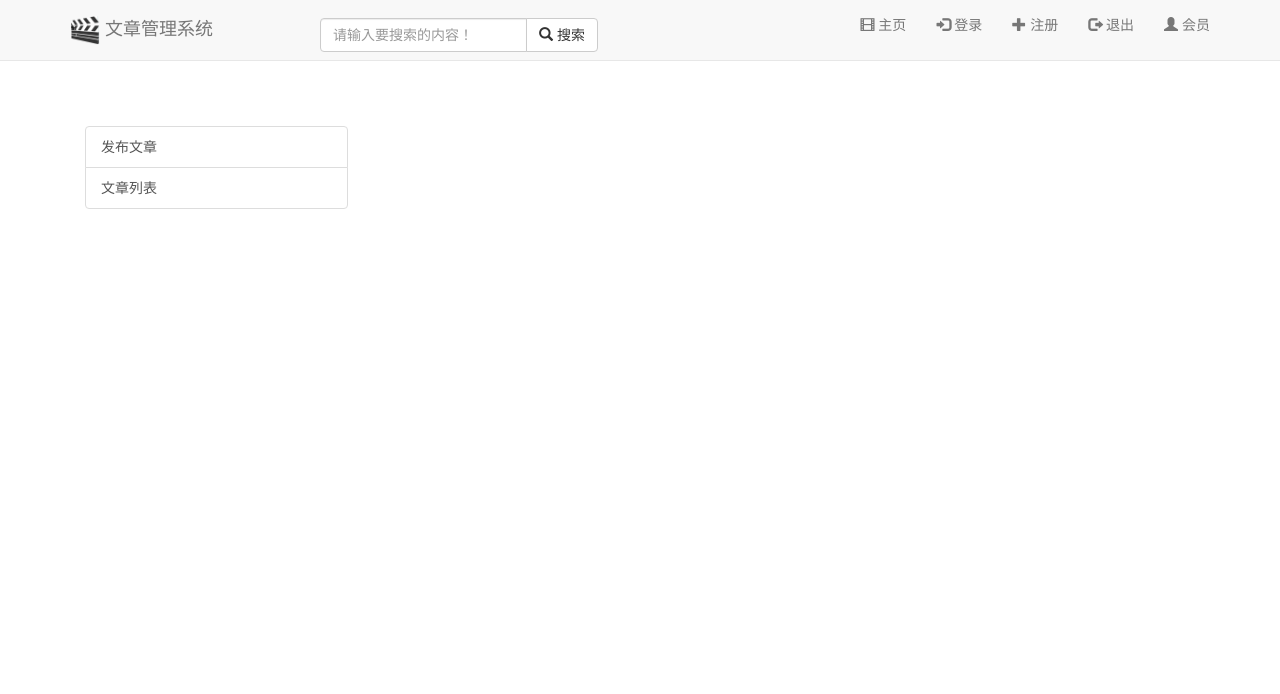
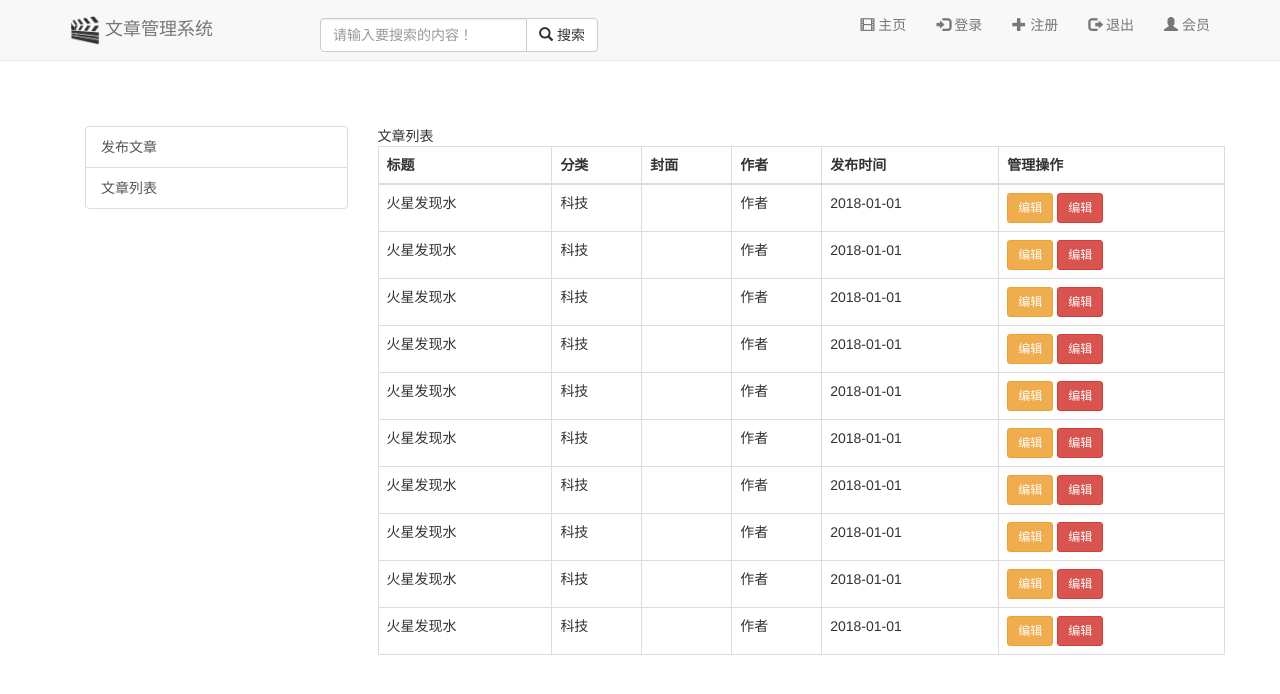
Before and after one commit to fangxian/flask_exercise, a Flask app: template mov/app/templates/home/art_list.html in a window 1280 px wide. Shown: the top 694 px of the page. Run offline with Flask 2, Linux system fonts and the light colour scheme; the template is opened without the code that fills it, so the values that code supplies are empty; some libraries are stand-ins or nearby versions.

Commit message:
article list

```diff
--- a/mov/app/templates/home/art_list.html
+++ b/mov/app/templates/home/art_list.html
@@ -8,7 +8,42 @@
                 <a href="/art/list" class="list-group-item list-group-item-action">文章列表</a>
             </div>
         </div>
-        <div class="col-md-9"></div>
+        <div class="col-md-9">
+            <div class="card">
+                <div class="card-header">文章列表</div>
+                <div class="card-body">
+                    <table class="table table-bordered">
+                        <thead>
+                        <tr>
+                            <th>标题</th>
+                            <th>分类</th>
+                            <th>封面</th>
+                            <th>作者</th>
+                            <th>发布时间</th>
+                            <th>管理操作</th>
+
+                        </tr>
+                        </thead>
+                        {% for v in range(1,11) %}
+                        <tr>
+                            <td>火星发现水</td>
+                            <td>科技</td>
+                            <td>
+                                <img data-src="holder.min.js/75*40">
+                            </td>
+                            <td>作者</td>
+                            <td>2018-01-01</td>
+                            <td>
+                                <button class="btn btn-sm btn-warning">编辑</button>
+                                <button class="btn btn-sm btn-danger">编辑</button>
+
+                            </td>
+                        </tr>
+                        {% endfor %}
+                    </table>
+                </div>
+            </div>
+        </div>
     </div>
 
 </div>
```
